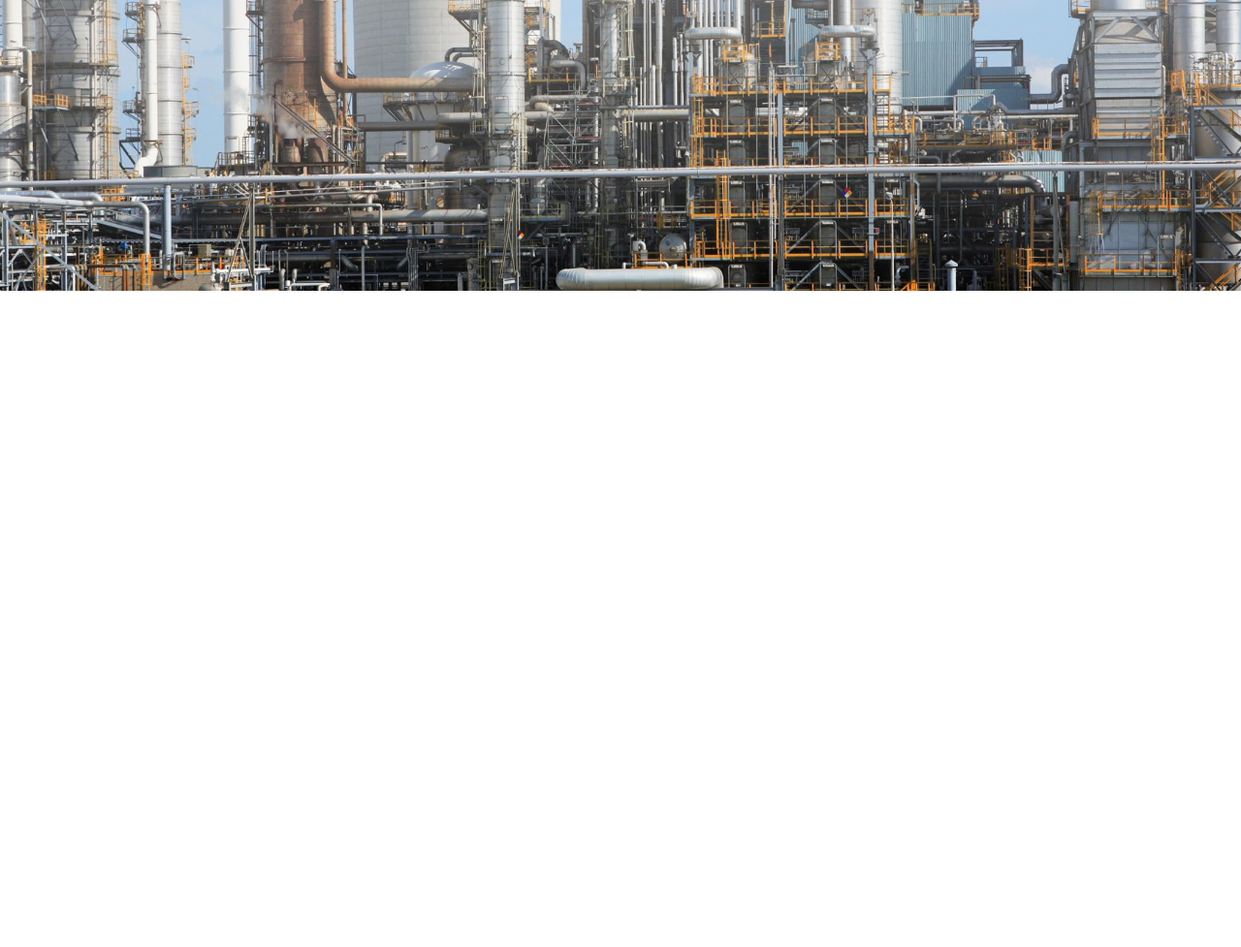
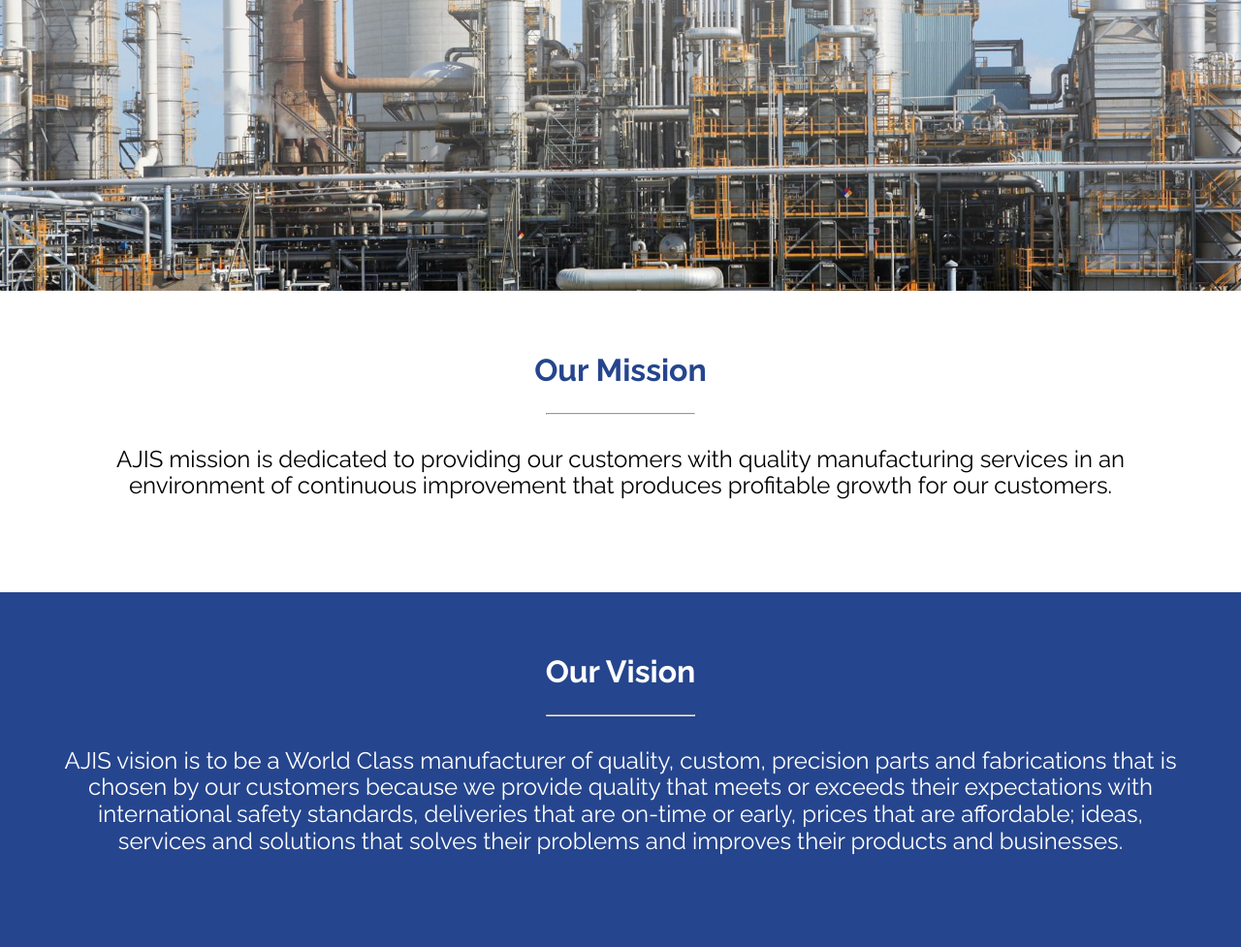
Before and after one commit to ArslanAmeer/ajis-website-Lite, a website: page src/index.html in a window 1280 px wide. Shown: the part 500-1477 px from the top of the page at 97% size. Before the commit the page ends 800 px from the top, so only its background shows below. Drawn offline with Linux system fonts and the light colour scheme; files that its build step writes are made by us from their sources; files whose address does not match are found by name.

Commit message:
✨ Add: About Us ( Mission - Vision) Section

```diff
--- a/src/assets/less/modules/reset.less
+++ b/src/assets/less/modules/reset.less
@@ -31,6 +31,14 @@ a {
     transition: .5s;
 }
 
+.line {
+    width: 12vw;
+    margin: 25px auto;
+    background-color: gray;
+}
+
 @media (max-width:1000px) {
-
+    .line {
+        width: 30vw !important;
+    }
 }
--- a/src/assets/less/view/template.less
+++ b/src/assets/less/view/template.less
@@ -1,3 +1,6 @@
+
+// 1:  Header
+
 header {
     height: 800px;
     // background-image: url("../images/header-img.jpg");
@@ -83,3 +86,49 @@ header {
     }
 
 }
+
+// 2: Main Area
+
+main {
+    padding: 4rem 0;
+    display: flex;
+    align-items: center;
+    justify-content: center;
+    section {
+        .our-mission {
+            width: 100%;
+            text-align: center;
+            span {
+                font-size: 4vh;
+                color: @primary-color;
+                font-weight: bold;
+            }
+            p {
+                font-size: 3vh;
+                margin: 2rem 3.6rem;
+            }
+        }
+    }
+}
+
+section.main {
+    background-color: @primary-color;
+    padding: 4rem 0;
+    display: flex;
+    align-items: center;
+    justify-content: center;
+    .our-vision {
+        width: 100%;
+        text-align: center;
+        span {
+            font-size: 4vh;
+            color: @secondary-color;
+            font-weight: bold;
+        }
+        p {
+            font-size: 3vh;
+            margin: 2rem 3.6rem;
+            color: @secondary-color;
+        }
+    }
+}
--- a/src/index.html
+++ b/src/index.html
@@ -65,6 +65,42 @@
 
         </header>
         <!-- /1 Header Ends Here -->
+
+        <!-- 2: Our Mission -->
+        <main>
+            <section>
+                <div class="our-mission">
+                    <span>Our Mission</span>
+                    <div class="line">
+                        <hr>
+                    </div>
+                    <p>
+                        AJIS mission is dedicated to providing our customers with quality manufacturing
+                        services in an environment of continuous improvement that produces profitable growth
+                        for our customers.
+                    </p>
+                </div>
+            </section>
+        </main>
+
+        <!-- 3:  -->
+
+        <section class="main">
+            <div class="our-vision">
+                <span>Our Vision</span>
+                <div class="line">
+                    <hr>
+                </div>
+                <p>
+                    AJIS vision is to be a World Class manufacturer of quality, custom, precision parts and
+                    fabrications that is chosen by our customers because we provide quality that meets or
+                    exceeds their expectations with international safety standards, deliveries that are on-time
+                    or early, prices that are affordable; ideas, services and solutions that solves their problems
+                    and improves their products and businesses.
+                </p>
+            </div>
+        </section>
+
     </div>
 
     <script src="assets/js/allscript.min.js"></script>
```
Also changed, not shown: dist/assets/css/allstyle.min.css, dist/index.html, src/assets/js/script.js (line endings or trailing spaces), 2 other files.
